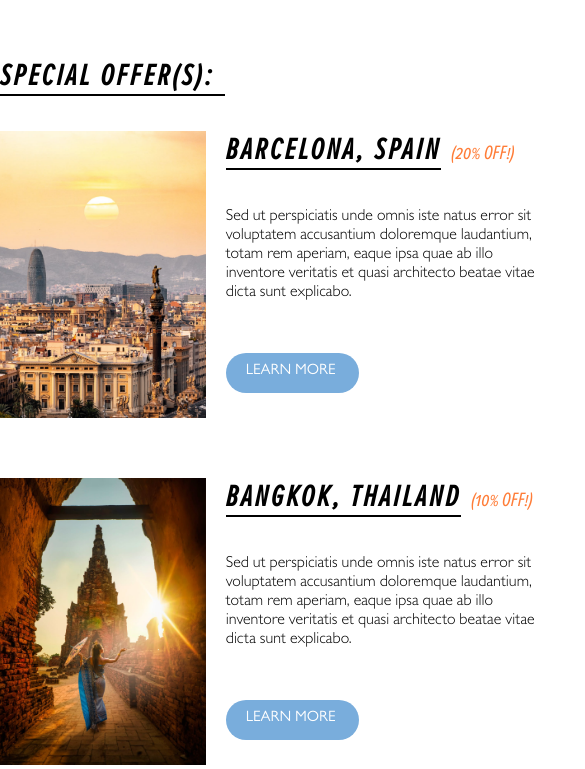
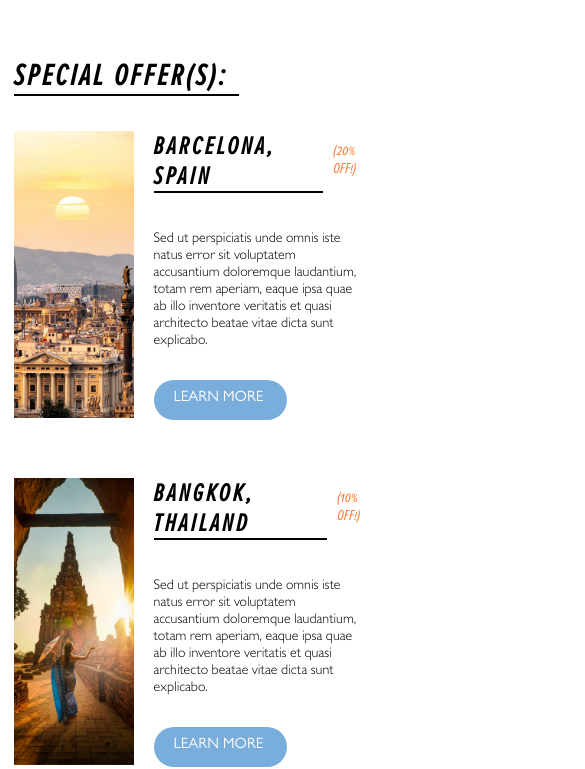
Before and after one commit to n215-jereblac/homework-seven, a website: page specials.html in a window 390 px wide. Shown: the part 93-862 px from the top of the page, 585 px wide, since content can reach past the window. Drawn offline with Linux system fonts and the light colour scheme.

Commit message:
Made special offer page responsive

```diff
--- a/scss/specials.scss
+++ b/scss/specials.scss
@@ -1,7 +1,7 @@
 .specials {
   width: 980px;
   // background-color: aqua;
-  min-height: 950px;
+  min-height: 960px;
   margin: 0 auto;
   padding-top: 150px;
   .specials-header {
@@ -15,7 +15,7 @@
   .specials-holder {
     // background-color: red;
     height: 287px;
-    width: 60%;
+    width: 100%;
     display: flex;
     margin-bottom: 60px;
     .specials-pic {
@@ -26,7 +26,7 @@
       @include image-format;
     }
     .specials-text {
-      width: 55%;
+      width: 65%;
       //   background-color: orange;
       .text-wrapper {
         display: flex;
@@ -57,7 +57,7 @@
         color: $white;
         font-size: 15px;
         font-family: $GS;
-        margin-top: 50px;
+        margin-top: 30px;
         padding-top: 10px;
         padding-left: 20px;
         cursor: pointer;
@@ -73,3 +73,30 @@
 .special2 {
   background-image: url(../images/special-offer-02.jpg);
 }
+
+@media (max-width: 1024px) {
+  .specials {
+    margin: 0 auto;
+    width: 93%;
+  }
+}
+
+@media (max-width: 550px) {
+  .specials {
+    .specials-holder {
+      .specials-text {
+        .text-wrapper {
+          .offer-header {
+            font-size: 25px;
+          }
+          span {
+            font-size: 15px;
+          }
+        }
+        p {
+          font-size: 14px;
+        }
+      }
+    }
+  }
+}
--- a/specials.html
+++ b/specials.html
@@ -33,7 +33,7 @@
                     <div class="specials-text">
                         <div class="text-wrapper">
                         <h1 class="offer-header">BARCELONA, SPAIN </h1><span>(20% OFF!)</span></div>
-                        <p>Sed ut perspiciatis unde omnis iste natus error sit voluptatem accusantium doloremque laudantium, totam rem aperiam, eaque ipsa quae ab illo inventore veritatis et quasi architecto beatae vitae dicta sunt explicabo. </p>
+                        <p>Sed ut perspiciatis unde omnis iste <br> natus error sit voluptatem <br> accusantium doloremque laudantium, <br> totam rem aperiam, eaque ipsa quae <br> ab illo inventore veritatis et quasi <br> architecto beatae vitae dicta sunt <br> explicabo. </p>
                         <div class="specials-button">LEARN MORE</div>
                     </div>
                 </div>
@@ -42,7 +42,7 @@
                     <div class="specials-text">
                         <div class="text-wrapper">
                         <h1 class="offer-header">BANGKOK, THAILAND </h1><span>(10% OFF!)</span></div>
-                        <p>Sed ut perspiciatis unde omnis iste natus error sit voluptatem accusantium doloremque laudantium, totam rem aperiam, eaque ipsa quae ab illo inventore veritatis et quasi architecto beatae vitae dicta sunt explicabo. </p>
+                        <p>Sed ut perspiciatis unde omnis iste <br> natus error sit voluptatem <br> accusantium doloremque laudantium, <br> totam rem aperiam, eaque ipsa quae <br> ab illo inventore veritatis et quasi <br> architecto beatae vitae dicta sunt <br> explicabo. </p>
                         <div class="specials-button">LEARN MORE</div>
                     </div>
                 </div>
```
Also changed, not shown: css/styles.css, 1 other file.
